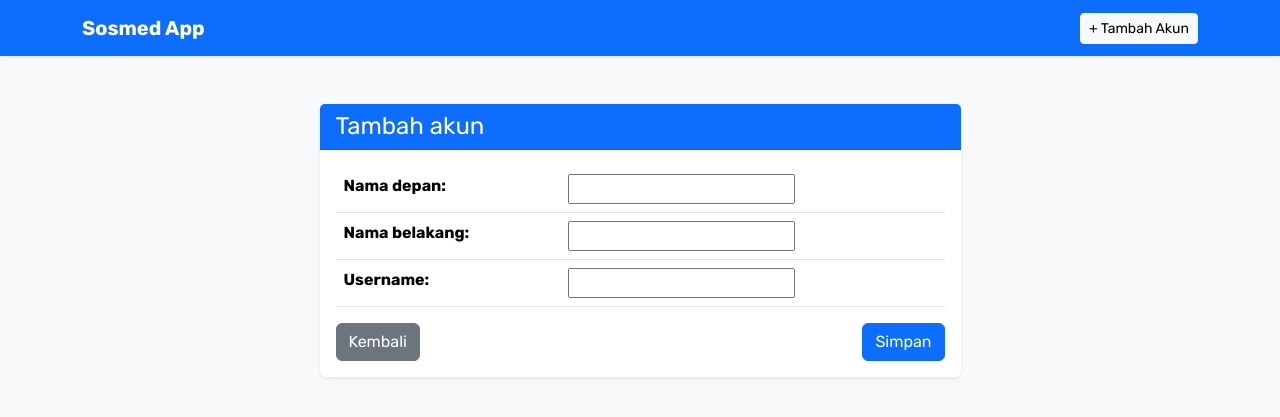
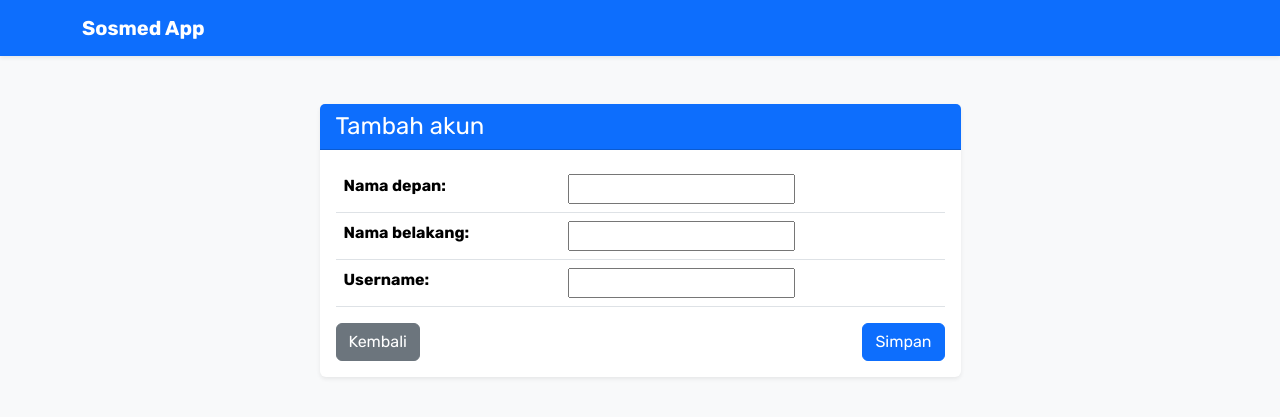
Before and after one commit to 230601110036-del/Lailatul-Fitri, a Django app: page /sosmed/create/ in a window 1280 px wide. Shown: the top 417 px of the page. Run offline with Django 5.2, Linux system fonts and the light colour scheme.

Commit message:
remove duplicate add button

```diff
--- a/templates/base.html
+++ b/templates/base.html
@@ -14,7 +14,6 @@
   <nav class="navbar navbar-expand-lg navbar-dark bg-primary shadow-sm">
     <div class="container">
       <a class="navbar-brand fw-bold" href="{% url 'sosmed:list' %}">Sosmed App</a>
-      <a class="btn btn-light btn-sm" href="{% url 'sosmed:create' %}">+ Tambah Akun</a>
     </div>
   </nav>
 
```
